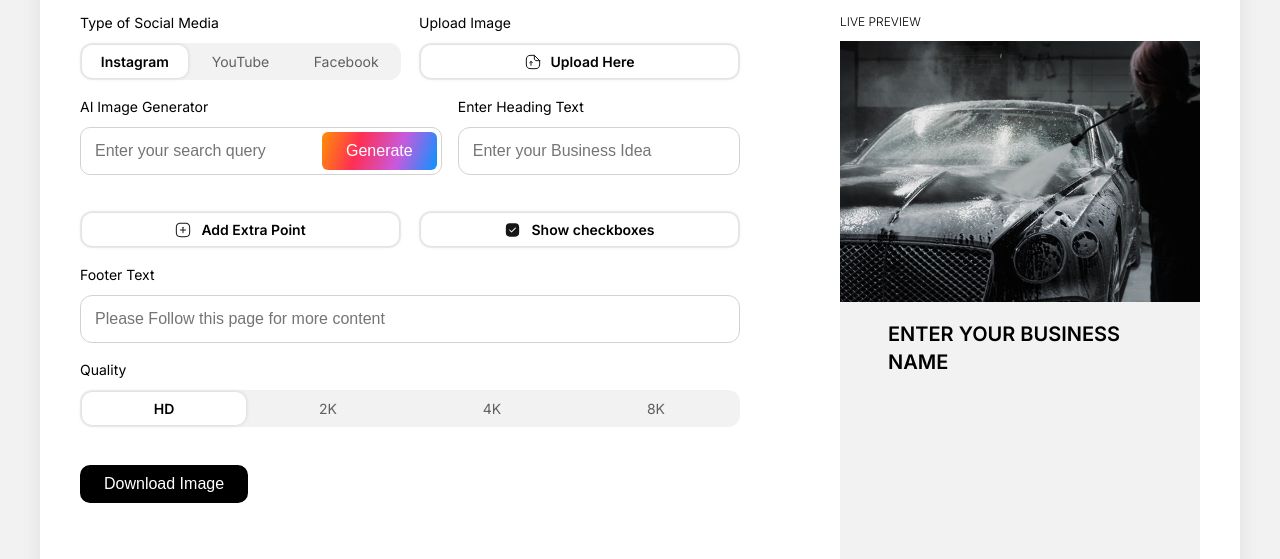
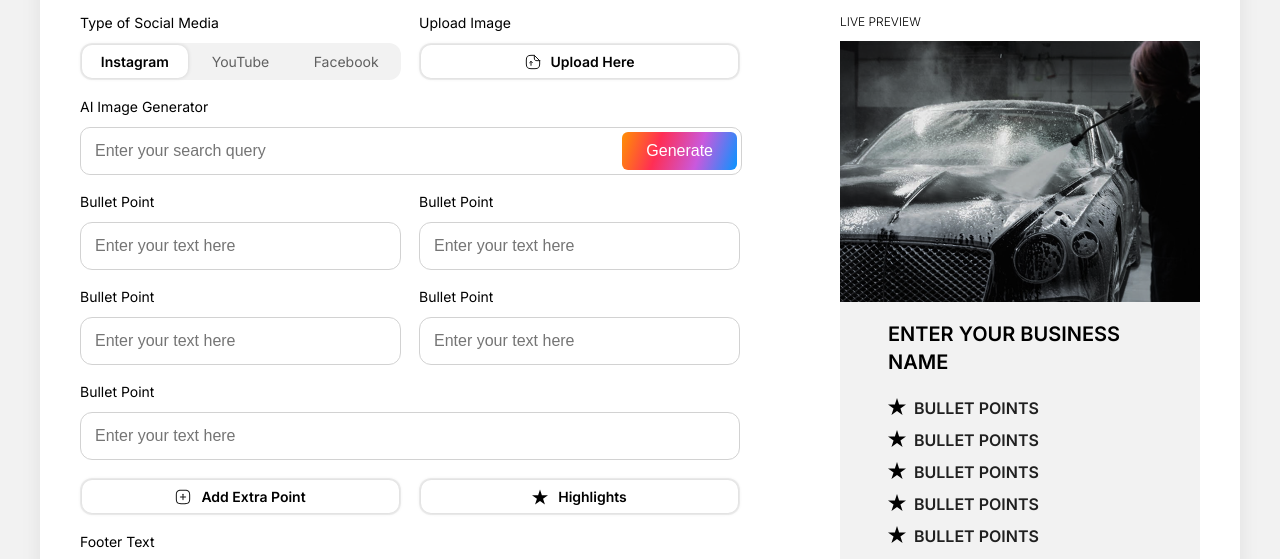
Before and after one commit to saichittala/image-generator, a plain HTML site: page index.html in a window 1280 px wide. Shown: the part 216-775 px from the top of the page. Drawn offline with nearby package versions, Linux system fonts and the light colour scheme; a web font is replaced by a local one.

Commit message:
Add files via upload

```diff
--- a/css/styles.css
+++ b/css/styles.css
@@ -169,9 +169,7 @@ header {
     line-height: normal;
     cursor: pointer;
     transition: all 0.2s ease-in-out;
-
     transform: scale3d(1, 1, 1);
-
 }
 
 .disable-option {
@@ -296,6 +294,10 @@ header {
     font-weight: 600;
     line-height: 1.4;
     text-transform: uppercase;
+    cursor: pointer !important;
+     span {
+        cursor: text;
+     }
 }
 
 .bullet-points-main {
@@ -303,6 +305,7 @@ header {
     flex-direction: column;
     align-items: flex-start;
     gap: 12px;
+    cursor: text;
 }
 
 .bullet-points-sub {
--- a/index.html
+++ b/index.html
@@ -15,7 +15,8 @@
         <div class="modal-content">
             <div style="display: flex; justify-content: space-between;">
                 <span style="margin-bottom: 24px; font-size: 20px; font-weight: 600;">Generated Images</span>
-                <img class="close-modal" src="img/close.svg" alt="Close" onclick="document.getElementById('imageSelectionModal').style.display='none'">
+                <img class="close-modal" src="img/close.svg" alt="Close"
+                    onclick="document.getElementById('imageSelectionModal').style.display='none'">
             </div>
             <div id="modalImages" class="modal-images-container"></div>
         </div>
@@ -56,33 +57,70 @@
                             <div class="options-div " id="uploadImageBtn">
                                 <div class="active-option">
                                     <img src="img/upload.svg" alt="">
-                                Upload Here
-                            <input type="file" id="imageUpload" accept="image/*" style="display: none;">
+                                    Upload Here
+                                    <input type="file" id="imageUpload" accept="image/*" style="display: none;">
                                 </div>
 
+                            </div>
+
                         </div>
-
-                    </div>
 
                     </div>
                     <div class="creator-options-sub">
                         <div class="creator-option-1 flex-direction-column">
                             <span class="options-label-text">AI Image Generator</span>
                             <div class="input-with-button">
-                                <input type="text" class="input-field no-border" id="aiPromptInput" placeholder="Enter your search query">
+                                <input type="text" class="input-field no-border" id="aiPromptInput"
+                                    placeholder="Enter your search query">
                                 <button id="generateImageBtn" class="btn-1">Generate</button>
                             </div>
                         </div>
 
-                        <div class="creator-option-1 flex-direction-column">
+
+
+                        <!-- <div class="creator-option-1 flex-direction-column">
                             <span class="options-label-text">Enter Heading Text</span>
                             <input type="text" class="input-field" id="headingInput"
                                 placeholder="Enter your Business Idea">
-                        </div>
+                        </div> -->
 
                     </div>
                     <div class="creator-options-sub" id="bulletPointsContainer">
-
+                        <div class="creator-option-1 bullet-point">
+                            <span class="options-label-text">Bullet Point</span>
+                            <div class="input-with-delete">
+                                <input type="text" class="input-field bullet-input" placeholder="Enter your text here">
+                                <img class="delete-bullet" src="img/delete.svg" alt="">
+                            </div>
+                        </div>
+                        <div class="creator-option-1 bullet-point">
+                            <span class="options-label-text">Bullet Point</span>
+                            <div class="input-with-delete">
+                                <input type="text" class="input-field bullet-input" placeholder="Enter your text here">
+                                <img class="delete-bullet" src="img/delete.svg" alt="">
+                            </div>
+                        </div>
+                        <div class="creator-option-1 bullet-point">
+                            <span class="options-label-text">Bullet Point</span>
+                            <div class="input-with-delete">
+                                <input type="text" class="input-field bullet-input" placeholder="Enter your text here">
+                                <img class="delete-bullet" src="img/delete.svg" alt="">
+                            </div>
+                        </div>
+                        <div class="creator-option-1 bullet-point">
+                            <span class="options-label-text">Bullet Point</span>
+                            <div class="input-with-delete">
+                                <input type="text" class="input-field bullet-input" placeholder="Enter your text here">
+                                <img class="delete-bullet" src="img/delete.svg" alt="">
+                            </div>
+                        </div>
+                        <div class="creator-option-1 bullet-point">
+                            <span class="options-label-text">Bullet Point</span>
+                            <div class="input-with-delete">
+                                <input type="text" class="input-field bullet-input" placeholder="Enter your text here">
+                                <img class="delete-bullet" src="img/delete.svg" alt="">
+                            </div>
+                        </div>
                     </div>
                     <div class="creator-options-sub">
                         <div class="creator-option-1 flex-direction-column">
@@ -96,8 +134,8 @@
                         <div class="creator-option-1 flex-direction-column">
                             <div class="options-div">
                                 <div class="active-option" id="toggleCheckboxesBtn">
-                                    <img src="img/checkbox-btn.svg" alt="">
-                                    Show checkboxes
+                                    <img style="width: 16px; height: 16px;" src="img/checkbox-bullet.svg" alt="">
+                                    Highlights
                                 </div>
                             </div>
                         </div>
@@ -133,17 +171,48 @@
                         </div>
                         <div class="img-content-main">
                             <div class="img-content-sub">
-                                <span class="heading-text" id="previewHeading">Enter your Business Name</span>
+                                <span class="heading-text" id="previewHeading"
+                                    onclick="enableEdit('previewHeading')">Enter your Business Name</span>
                                 <div class="bullet-points-main" id="previewBulletPoints">
-
+                                    <div class="bullet-points-main" id="previewBulletPoints">
+                                        <div class="bullet-points-sub">
+                                            <img src="img/checkbox-bullet.svg" alt="" class="checkbox-icon">
+                                            <span class="bullet-point-text" id="previewBulletPoints"
+                                                onclick="enableEdit('previewBulletPoints')">Bullet Points</span>
+                                        </div>
+                                        <div class="bullet-points-sub">
+                                            <img src="img/checkbox-bullet.svg" alt="" class="checkbox-icon">
+                                            <span class="bullet-point-text" id="previewBulletPoints"
+                                                onclick="enableEdit('previewBulletPoints')">Bullet Points</span>
+                                        </div>
+                                        <div class="bullet-points-sub">
+                                            <img src="img/checkbox-bullet.svg" alt="" class="checkbox-icon">
+                                            <span class="bullet-point-text" id="previewBulletPoints"
+                                                onclick="enableEdit('previewBulletPoints')">Bullet Points</span>
+                                        </div>
+                                        <div class="bullet-points-sub">
+                                            <img src="img/checkbox-bullet.svg" alt="" class="checkbox-icon">
+                                            <span class="bullet-point-text" id="previewBulletPoints"
+                                                onclick="enableEdit('previewBulletPoints')">Bullet Points</span>
+                                        </div>
+                                        <div class="bullet-points-sub">
+                                            <img src="img/checkbox-bullet.svg" alt="" class="checkbox-icon">
+                                            <span class="bullet-point-text" id="previewBulletPoints"
+                                                onclick="enableEdit('previewBulletPoints')">Bullet Points</span>
+                                        </div>
+                                    </div>
                                 </div>
                             </div>
-                            <span class="preview-footer-text" id="previewFooter">Please Follow this page for more
+                            <span class="preview-footer-text" id="previewFooter"
+                                onclick="enableEdit('previewFooter')">Please Follow this page for more
                                 content</span>
                         </div>
                     </div>
+
                 </div>
+
             </div>
+
         </div>
     </section>
 
--- a/js/ai.js
+++ b/js/ai.js
@@ -115,3 +115,29 @@ function resetPageAndFetchImages(query) {
     page = 1;
     fetchImages(query);
 }
+
+function enableEdit(elementId) {
+    const element = document.getElementById(elementId);
+
+    // Make the text content editable on single click
+    element.setAttribute('contenteditable', 'true');
+
+    // Focus on the element to start editing
+    element.focus();
+
+    // Add a style to make it visually obvious it's editable
+    element.style.outline = '1px solid #000000'; // Change the outline color (optional)
+
+    // When the element loses focus, save the edited text
+    element.addEventListener('blur', function() {
+        element.style.outline = ''; // Remove the outline
+        element.setAttribute('contenteditable', 'false'); // Disable editing
+    });
+
+    // Optional: When Enter is pressed, save the text and remove the outline
+    element.addEventListener('keypress', function(event) {
+        if (event.key === 'Enter') {
+            element.blur(); // Trigger blur to save the changes
+        }
+    });
+}
--- a/js/script.js
+++ b/js/script.js
@@ -38,7 +38,7 @@ document.addEventListener('DOMContentLoaded', function () {
             newPreviewBullet.className = 'bullet-points-sub';
             newPreviewBullet.innerHTML = `
                 <img src="img/checkbox-bullet.svg" alt="" class="checkbox-icon">
-                <span class="bullet-point-text">Bullet Points</span>
+                <span class="bullet-point-text" id="previewBulletPoints" onclick="enableEdit('previewBulletPoints')">Bullet Points</span>
             `;
             previewBulletPoints.appendChild(newPreviewBullet);
 
```
